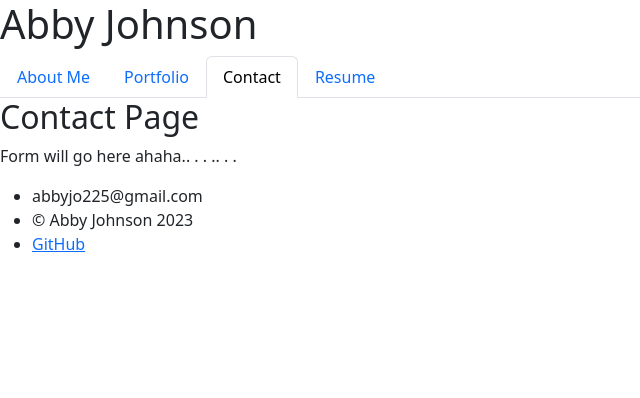
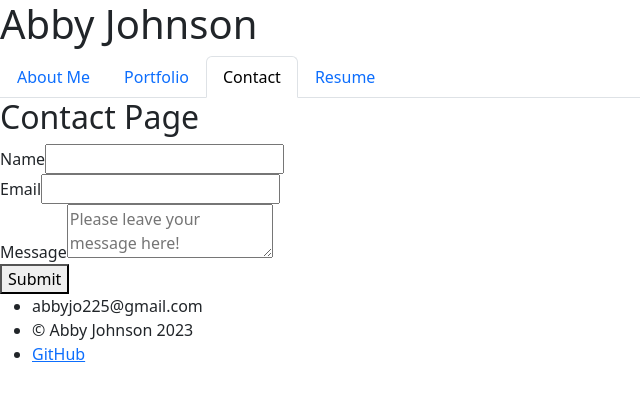
Before and after one commit to abbyjo/hello-folio-2.0, a React (Vite) app: page /Contact in a window 1280 px wide. Shown: the top 398 px of the page, without its empty margins (0-640 px from the left). Built offline with nearby package versions, Linux system fonts and the light colour scheme.

Commit message:
Added content to Contact form element

```diff
--- a/src/main.jsx
+++ b/src/main.jsx
@@ -27,7 +27,7 @@ const router = createBrowserRouter([
       },
       {
         path: '/Contact',
-        element: <Contact />
+        element: <Contact name = '' email='' message=''/>
       },
       {
         path: '/Resume',
--- a/src/pages/Contact.jsx
+++ b/src/pages/Contact.jsx
@@ -1,10 +1,53 @@
-export default function Contact() {
-    return (
-      <div>
-        <h2>Contact Page</h2>
-        <p>
-          Form will go here ahaha.. . . .. . .
-        </p>
-      </div>
-    );
-  }
+import { useState } from 'react';
+
+export default function Contact(props) {
+  let [nameInput, setName] = useState('');
+  let [emailInput, setEmail] = useState('');
+  let [messageInput, setMessage] = useState('');
+
+  const formHandler = (event) => {
+    event.preventDefault();
+
+    setName('');
+    setEmail('');
+    setMessage('');
+  };
+
+  const nameChange = (event) => {
+    setName(event.target.value)
+  };
+
+  const emailChange = (event) => {
+    setEmail(event.target.value)
+  };
+  const messageChange = (event) => {
+    setMessage(event.target.value)
+  };
+
+
+  return (
+    <>
+      <h2>Contact Page</h2>
+      <form onSubmit={formHandler}>
+        <div>
+          <label>Name
+            <input type='text' name='name' value={nameInput} onChange={nameChange} />
+          </label>
+        </div>
+        <div>
+          <label>Email
+            <input type='text' name='email' value={emailInput} onChange={emailChange} />
+          </label>
+        </div>
+        <div>
+          <label>Message</label>
+          <textarea placeholder="Please leave your message here!" name = 'message' value={messageInput} onChange={messageChange}>
+          </textarea>
+        </div>
+        <div>
+          <button>Submit</button>
+        </div>
+      </form>
+    </>
+  );
+}
```
